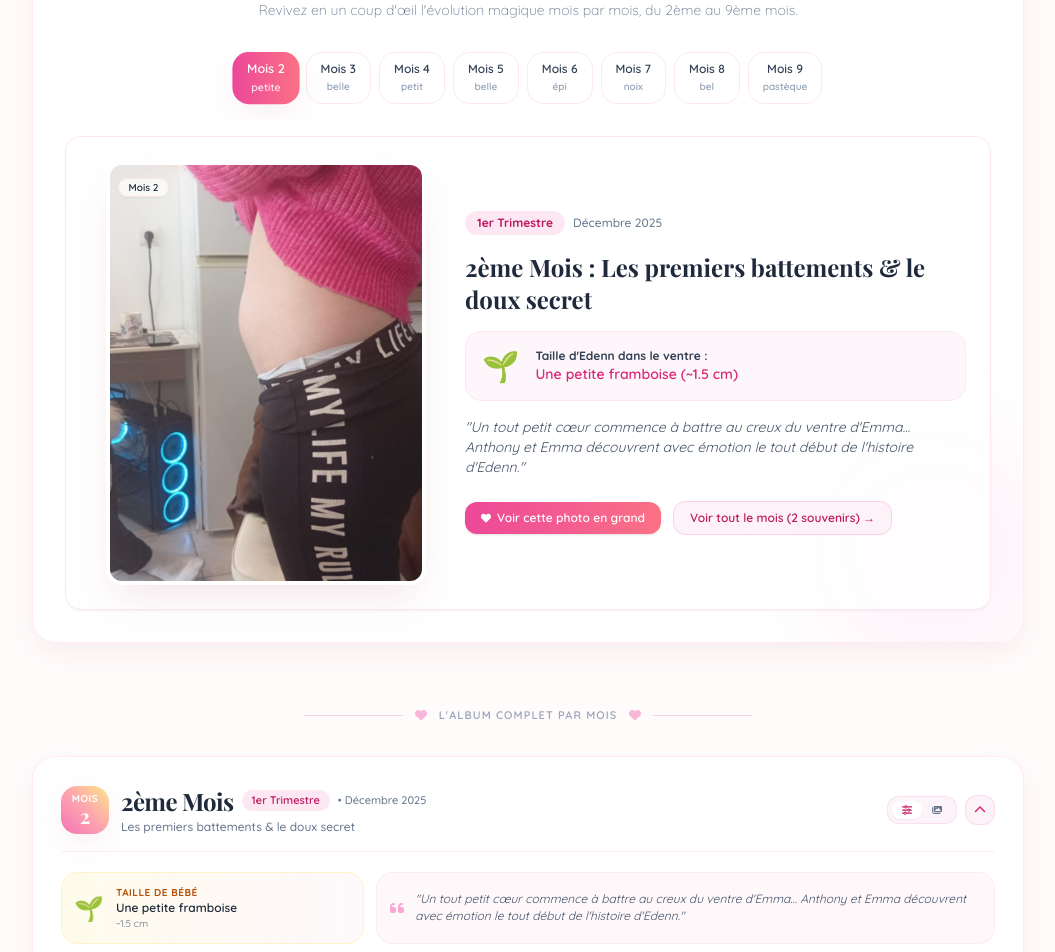
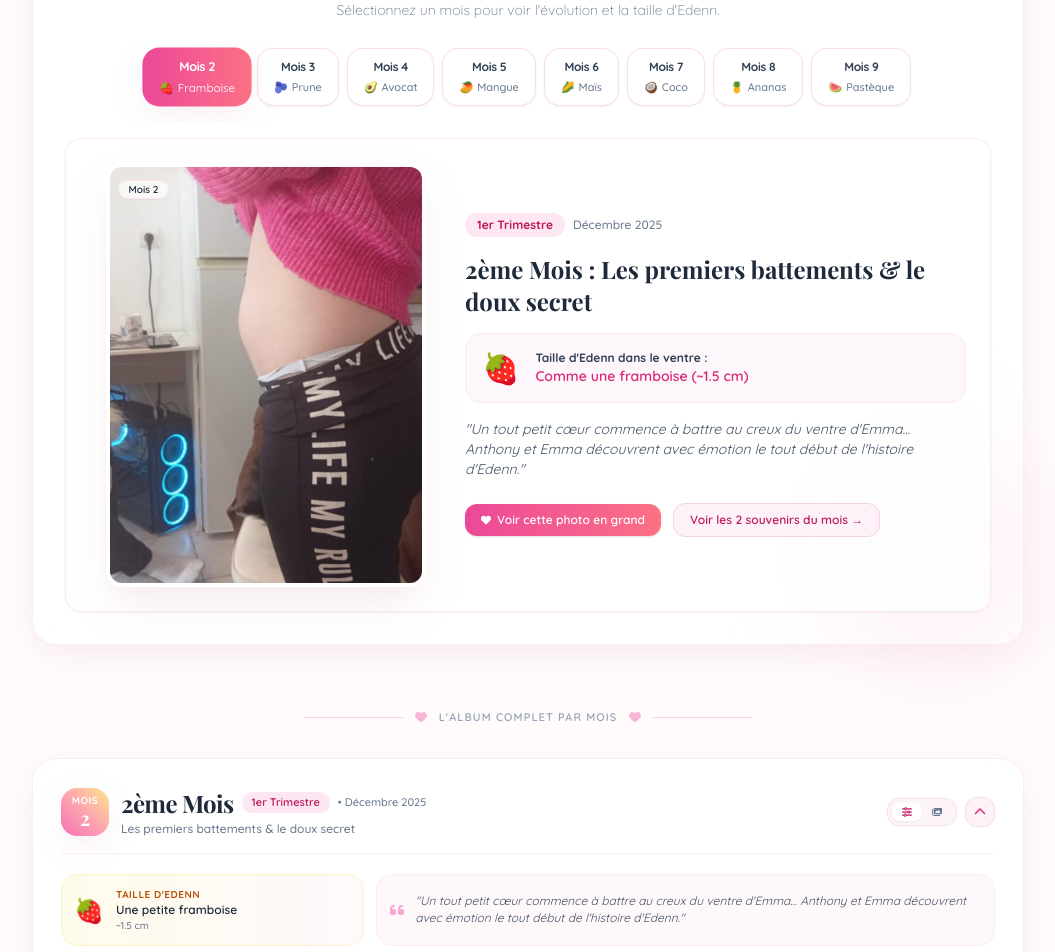
Before and after one commit to ndecr/grossesse-emma, a React (Vite) app: page / in a window 1280 px wide. Shown: the part 900-1852 px from the top of the page, without its empty margins (112-1167 px from the left). Built offline with nearby package versions, Linux system fonts and the light colour scheme; a web font is replaced by a local one.

Commit message:
Fix scrollbar eating into header, clean up baby fruit comparison labels and pill padding

```diff
--- a/src/components/BabyEvolutionTimeline.tsx
+++ b/src/components/BabyEvolutionTimeline.tsx
@@ -6,16 +6,27 @@ interface BabyEvolutionTimelineProps {
   onOpenLightbox: (item: MediaItem) => void;
 }
 
+const FRUIT_INFO: Record<number, { emoji: string; name: string; full: string }> = {
+  2: { emoji: '🍓', name: 'Framboise', full: 'Comme une framboise (~1.5 cm)' },
+  3: { emoji: '🫐', name: 'Prune', full: 'Comme une prune (~6 à 7 cm)' },
+  4: { emoji: '🥑', name: 'Avocat', full: 'Comme un avocat (~13 cm)' },
+  5: { emoji: '🥭', name: 'Mangue', full: 'Comme une mangue (~25 cm)' },
+  6: { emoji: '🌽', name: 'Maïs', full: 'Comme un épi de maïs (~30 cm)' },
+  7: { emoji: '🥥', name: 'Coco', full: 'Comme une noix de coco (~38 cm)' },
+  8: { emoji: '🍍', name: 'Ananas', full: 'Comme un bel ananas (~44 cm)' },
+  9: { emoji: '🍉', name: 'Pastèque', full: 'Comme une pastèque d\'amour (~50 cm)' },
+};
+
 export const BabyEvolutionTimeline: React.FC<BabyEvolutionTimelineProps> = ({ onOpenLightbox }) => {
   const [selectedMonthIndex, setSelectedMonthIndex] = useState(0);
 
-  // Pick the representative photo for each month (prefer photo showing the belly, e.g. 2nd or middle item if available)
+  // Pick representative photo for each month
   const milestoneList = PREGNANCY_MONTHS.map(month => {
-    // Pick first non-video item or fallback
     const photo = month.items.find(it => !it.isVideo) || month.items[0];
     return {
       month,
-      photo
+      photo,
+      fruit: FRUIT_INFO[month.monthNumber] || { emoji: '🌱', name: 'Pousse', full: month.babyComparison }
     };
   });
 
@@ -23,7 +34,7 @@ export const BabyEvolutionTimeline: React.FC<BabyEvolutionTimelineProps> = ({ on
 
   return (
     <section className="max-w-5xl mx-auto px-4 mb-16" data-aos="fade-up">
-      <div className="glass-panel rounded-3xl p-6 sm:p-8 shadow-soft border border-pink-100/90 relative overflow-hidden">
+      <div className="glass-panel rounded-3xl p-5 sm:p-8 shadow-soft border border-pink-100/90 relative">
 
         {/* Soft background aura */}
         <div
@@ -32,45 +43,48 @@ export const BabyEvolutionTimeline: React.FC<BabyEvolutionTimelineProps> = ({ on
         />
 
         {/* Section Header */}
-        <div className="text-center max-w-xl mx-auto mb-8">
+        <div className="text-center max-w-xl mx-auto mb-6">
           <div className="inline-flex items-center gap-1.5 px-3.5 py-1 rounded-full glass-pill text-[11px] font-semibold text-pink-700 shadow-sm mb-2">
             <FaSeedling className="text-emerald-500" />
-            <span>Évolution au fil du temps</span>
+            <span>Évolution au fil des mois</span>
           </div>
           <h2 className="font-serif text-2xl sm:text-3xl font-bold text-slate-800 tracking-tight">
             Le Ventre d'Emma s'Arrondit & Edenn Grandit
           </h2>
           <p className="text-xs sm:text-sm text-slate-500 font-light mt-1">
-            Revivez en un coup d'œil l'évolution magique mois par mois, du 2ème au 9ème mois.
+            Sélectionnez un mois pour voir l'évolution et la taille d'Edenn.
           </p>
         </div>
 
-        {/* Month Selector Pills */}
-        <div className="flex items-center justify-start sm:justify-center gap-2 overflow-x-auto pb-4 scrollbar-none snap-carousel">
+        {/* Month Selector Pills - with proper horizontal padding & clean fruit labels */}
+        <div className="w-full overflow-x-auto pb-4 pt-1 px-1 scrollbar-none snap-carousel">
+          <div className="flex items-center justify-start sm:justify-center gap-2 min-w-max mx-auto px-2">
             {milestoneList.map((m, idx) => {
               const isSelected = idx === selectedMonthIndex;
               return (
                 <button
                   key={m.month.id}
                   onClick={() => setSelectedMonthIndex(idx)}
-                className={`flex-shrink-0 px-3.5 py-2 rounded-2xl text-xs font-semibold transition-all duration-200 flex flex-col items-center gap-0.5 active:scale-95 ${
+                  className={`flex-shrink-0 px-4 py-2.5 rounded-2xl text-xs font-semibold transition-all duration-200 flex flex-col items-center gap-1 active:scale-95 ${
                     isSelected
                       ? 'bg-gradient-to-r from-pink-500 to-rose-400 text-white shadow-soft scale-105'
-                    : 'bg-white/90 hover:bg-pink-50 text-slate-700 border border-pink-100'
+                      : 'bg-white hover:bg-pink-50 text-slate-700 border border-pink-200/70 shadow-sm'
                   }`}
                 >
-                <span>Mois {m.month.monthNumber}</span>
-                <span className={`text-[10px] ${isSelected ? 'text-pink-100' : 'text-slate-400'}`}>
-                  {m.month.babyComparison.split(' ')[1] || '🌱'}
+                  <span className="font-bold text-xs tracking-tight">Mois {m.month.monthNumber}</span>
+                  <span className={`text-[11px] font-medium flex items-center gap-1 ${isSelected ? 'text-pink-100' : 'text-slate-500'}`}>
+                    <span>{m.fruit.emoji}</span>
+                    <span>{m.fruit.name}</span>
                   </span>
                 </button>
               );
             })}
           </div>
+        </div>
 
         {/* Highlight Showcase Box */}
         {activeMilestone && (
-          <div className="mt-4 grid grid-cols-1 md:grid-cols-12 gap-6 items-center bg-white/80 rounded-2xl p-4 sm:p-6 border border-pink-100 shadow-sm animate-in fade-in duration-300">
+          <div className="mt-4 grid grid-cols-1 md:grid-cols-12 gap-6 items-center bg-white/85 rounded-2xl p-4 sm:p-6 border border-pink-100 shadow-sm animate-in fade-in duration-300">
 
             {/* Photo Card */}
             <div className="md:col-span-5 flex justify-center">
@@ -121,10 +135,12 @@ export const BabyEvolutionTimeline: React.FC<BabyEvolutionTimelineProps> = ({ on
 
               {/* Baby Fruit & Size info */}
               <div className="bg-pink-50/70 p-4 rounded-2xl border border-pink-100 flex items-center gap-4">
-                <div className="text-3xl">🌱</div>
+                <div className="text-3xl">{activeMilestone.fruit.emoji}</div>
                 <div>
                   <div className="text-xs font-bold text-slate-700">Taille d'Edenn dans le ventre :</div>
-                  <div className="text-sm font-semibold text-pink-600">{activeMilestone.month.babyComparison} ({activeMilestone.month.babySize})</div>
+                  <div className="text-sm font-semibold text-pink-600">
+                    {activeMilestone.fruit.full}
+                  </div>
                 </div>
               </div>
 
@@ -132,7 +148,7 @@ export const BabyEvolutionTimeline: React.FC<BabyEvolutionTimelineProps> = ({ on
                 "{activeMilestone.month.quote}"
               </p>
 
-              <div className="pt-2 flex items-center gap-3">
+              <div className="pt-2 flex flex-wrap items-center gap-3">
                 <button
                   onClick={() => onOpenLightbox(activeMilestone.photo)}
                   className="px-4 py-2 rounded-xl bg-gradient-to-r from-pink-500 to-rose-400 text-white text-xs font-semibold shadow hover:shadow-glow transition active:scale-95 flex items-center gap-1.5"
@@ -145,7 +161,7 @@ export const BabyEvolutionTimeline: React.FC<BabyEvolutionTimelineProps> = ({ on
                   href={`#${activeMilestone.month.id}`}
                   className="px-4 py-2 rounded-xl bg-pink-50 hover:bg-pink-100 text-pink-700 text-xs font-semibold border border-pink-200 transition"
                 >
-                  Voir tout le mois ({activeMilestone.month.items.length} souvenirs) →
+                  Voir les {activeMilestone.month.items.length} souvenirs du mois →
                 </a>
               </div>
             </div>
--- a/src/components/Hero.tsx
+++ b/src/components/Hero.tsx
@@ -105,7 +105,8 @@ export const Hero: React.FC<HeroProps> = ({ activeMonthId, onSelectMonth }) => {
           <div className="text-xs uppercase tracking-wider text-slate-400 font-semibold mb-3">
             Navigation par mois de grossesse
           </div>
-          <div className="flex items-center gap-2 overflow-x-auto pb-3 pt-1 px-1 scrollbar-none snap-carousel justify-start sm:justify-center">
+          <div className="w-full overflow-x-auto pb-3 pt-1 scrollbar-none snap-carousel">
+            <div className="flex items-center gap-2 min-w-max mx-auto px-4 justify-start sm:justify-center">
               {PREGNANCY_MONTHS.map((month) => {
                 const isActive = activeMonthId === month.id;
                 return (
@@ -121,7 +122,7 @@ export const Hero: React.FC<HeroProps> = ({ activeMonthId, onSelectMonth }) => {
                     className={`flex-shrink-0 px-4 py-2 rounded-2xl text-xs font-medium transition-all duration-300 flex items-center gap-1.5 shadow-sm active:scale-95 ${
                       isActive
                         ? 'bg-gradient-to-r from-pink-500 to-rose-400 text-white shadow-soft scale-105 font-bold'
-                      : 'bg-white/80 hover:bg-pink-50 text-slate-700 border border-pink-100'
+                        : 'bg-white/90 hover:bg-pink-50 text-slate-700 border border-pink-100'
                     }`}
                   >
                     <FaHeart className={`text-[10px] ${isActive ? 'text-white' : 'text-pink-400'}`} />
@@ -132,6 +133,7 @@ export const Hero: React.FC<HeroProps> = ({ activeMonthId, onSelectMonth }) => {
                   </button>
                 );
               })}
+            </div>
           </div>
         </div>
 
--- a/src/components/MonthSection.tsx
+++ b/src/components/MonthSection.tsx
@@ -11,6 +11,17 @@ import {
   FaHeart
 } from 'react-icons/fa6';
 import { MonthSection as MonthSectionType, MediaItem } from '../data/pregnancyData';
+
+const FRUIT_EMOJIS: Record<number, string> = {
+  2: '🍓',
+  3: '🫐',
+  4: '🥑',
+  5: '🥭',
+  6: '🌽',
+  7: '🥥',
+  8: '🍍',
+  9: '🍉',
+};
 
 interface MonthSectionProps {
   month: MonthSectionType;
@@ -122,11 +133,11 @@ export const MonthSection: React.FC<MonthSectionProps> = ({
 
               {/* Baby Fruit Comparison */}
               <div className="bg-gradient-to-r from-amber-50 to-pink-50/50 p-3 rounded-2xl border border-amber-100 flex items-center gap-3">
-                <span className="text-2xl">🌱</span>
+                <span className="text-2xl">{FRUIT_EMOJIS[month.monthNumber] || '🌱'}</span>
                 <div>
-                  <div className="text-[10px] uppercase font-bold tracking-wider text-amber-700">Taille de bébé</div>
+                  <div className="text-[10px] uppercase font-bold tracking-wider text-amber-700">Taille d'Edenn</div>
                   <div className="text-xs font-semibold text-slate-800">{month.babyComparison}</div>
-                  <div className="text-[10px] text-slate-500">{month.babySize}</div>
+                  <div className="text-[10px] text-slate-500 font-medium">{month.babySize}</div>
                 </div>
               </div>
 
--- a/src/index.css
+++ b/src/index.css
@@ -8,20 +8,18 @@
   }
 }
 
-/* Custom soft scrollbar */
-::-webkit-scrollbar {
-  width: 8px;
-  height: 8px;
+/* Hide horizontal scrollbars across all browsers for clean mobile cards */
+.scrollbar-none::-webkit-scrollbar,
+.snap-carousel::-webkit-scrollbar {
+  display: none !important;
+  width: 0 !important;
+  height: 0 !important;
 }
-::-webkit-scrollbar-track {
-  background: #fff5f7;
-}
-::-webkit-scrollbar-thumb {
-  background: #fbcfe8;
-  border-radius: 9999px;
-}
-::-webkit-scrollbar-thumb:hover {
-  background: #f472b6;
+
+.scrollbar-none,
+.snap-carousel {
+  -ms-overflow-style: none !important;
+  scrollbar-width: none !important;
 }
 
 /* Carousel snap highlights & smooth gestures */
@@ -30,10 +28,6 @@
   overflow-x: auto;
   scroll-snap-type: x mandatory;
   -webkit-overflow-scrolling: touch;
-  scrollbar-width: none;
-}
-.snap-carousel::-webkit-scrollbar {
-  display: none;
 }
 .snap-carousel > * {
   scroll-snap-align: center;
```
Also changed, not shown: src/App.tsx (+1 -15 lines). Lines whose indentation alone changed are shown as unchanged.
